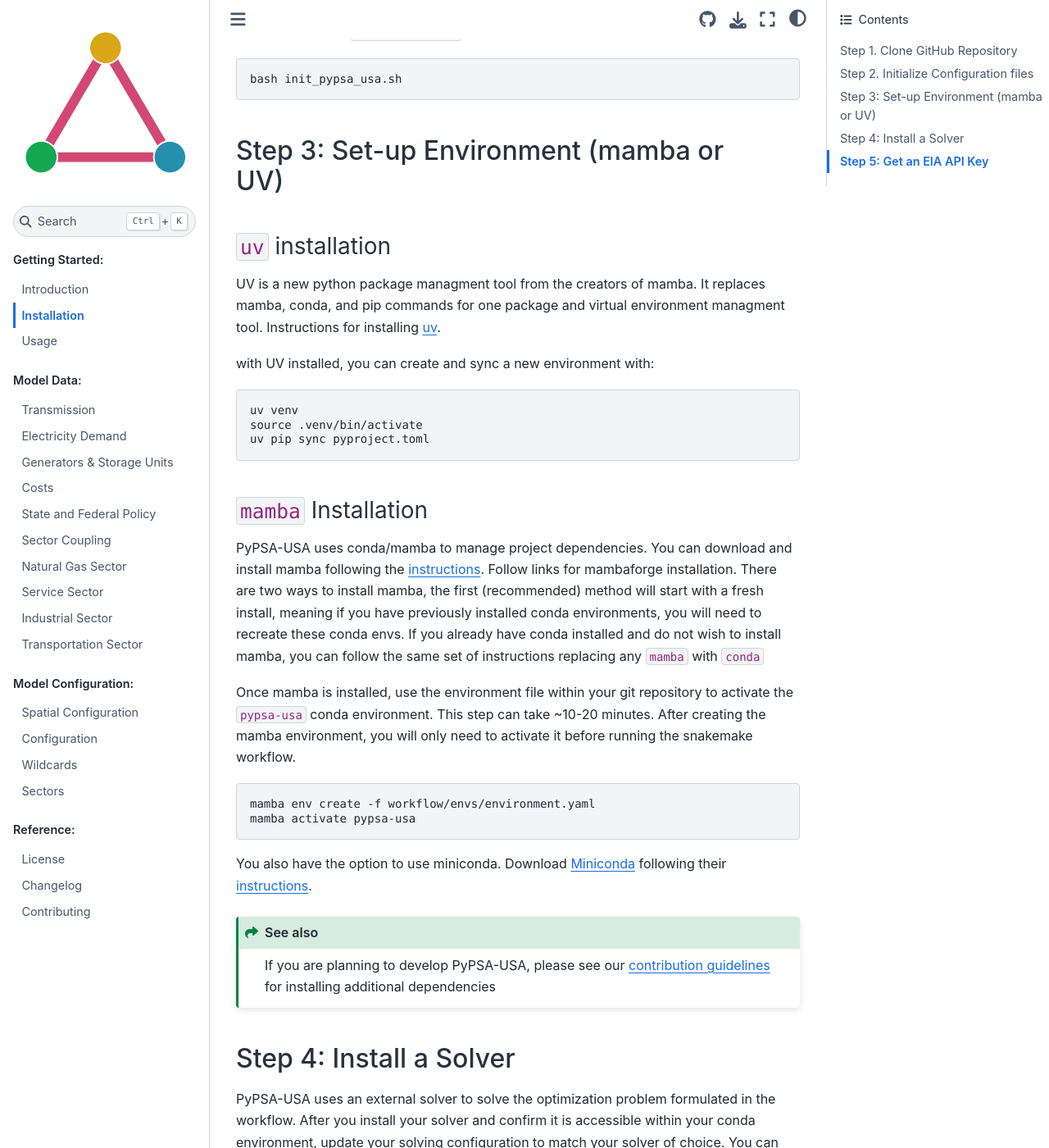
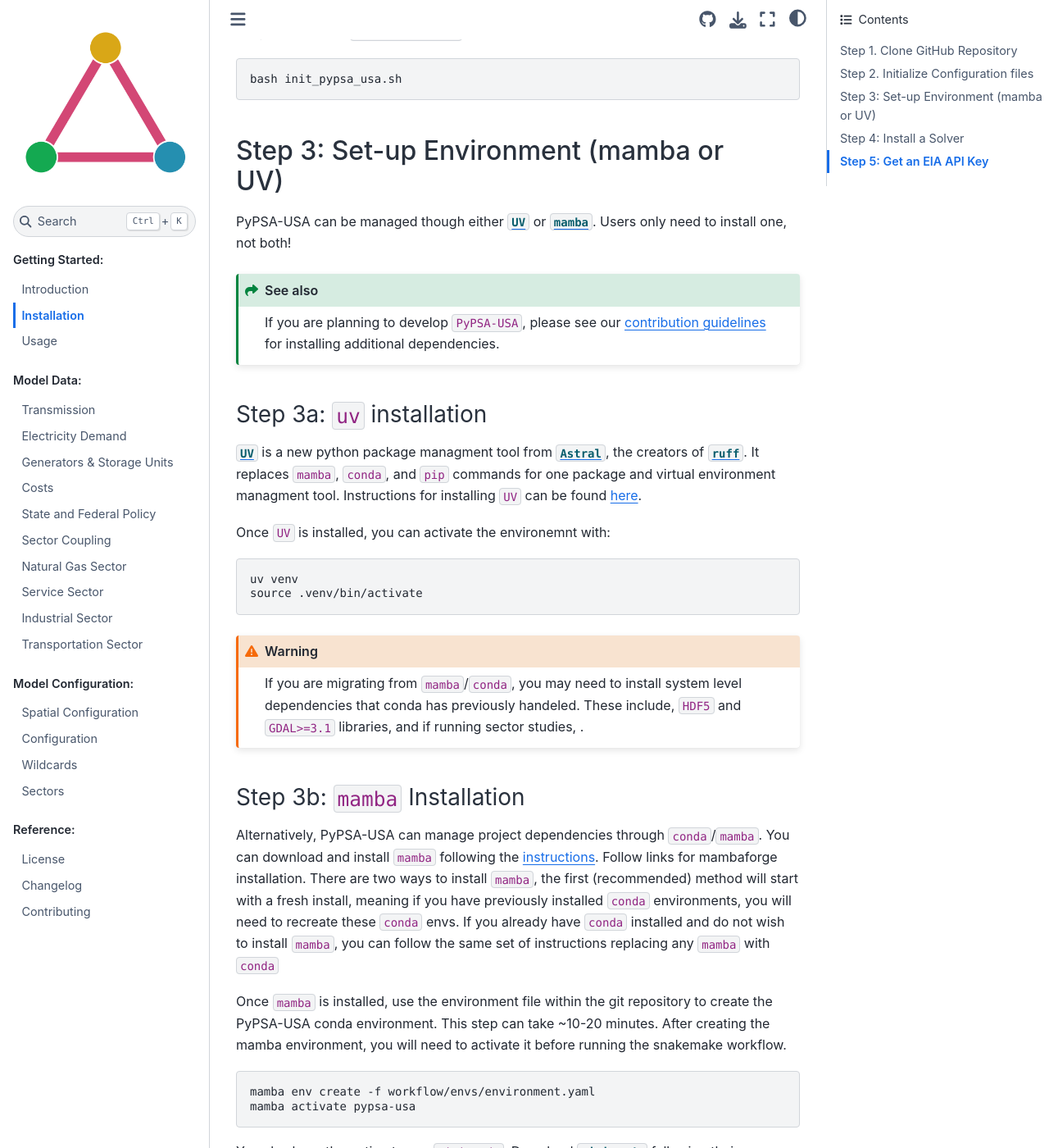
Before and after one commit to PyPSA/pypsa-usa, a Sphinx documentation site: the page built from docs/source/about-install.md, in a window 1280 px wide and 1400 px high, scrolled down 753 px. Shown: the whole window at 82% size. Built offline with Sphinx 7.4.7 and the Sphinx Book theme 1.1.4, drawn with Linux system fonts in a browser that asks for light colours; some of the changed text lies outside the part shown.

````diff
--- a/docs/source/about-install.md
+++ b/docs/source/about-install.md
@@ -29,37 +29,39 @@ bash init_pypsa_usa.sh
 
 ## Step 3: Set-up Environment (mamba or UV)
 
-### `uv` installation
+PyPSA-USA can be managed though either [`UV`](https://github.com/astral-sh/uv) or [`mamba`](https://github.com/mamba-org/mamba). Users only need to install one, not both!
 
-UV is a new python package managment tool from the creators of mamba. It replaces mamba, conda, and pip commands for one package and virtual environment managment tool. Instructions for installing [uv](https://docs.astral.sh/uv/getting-started/installation/).
+```{seealso}
+If you are planning to develop `PyPSA-USA`, please see our [contribution guidelines](./contributing.md#code-contributions) for installing additional dependencies.
+```
 
-with UV installed, you can create and sync a new environment with:
+### Step 3a: `uv` installation
+
+[`UV`](https://docs.astral.sh/uv/) is a new python package managment tool from [`Astral`](https://astral.sh/), the creators of [`ruff`](https://github.com/astral-sh/ruff). It replaces `mamba`, `conda`, and `pip` commands for one package and virtual environment managment tool. Instructions for installing `UV` can be found [here](https://docs.astral.sh/uv/getting-started/installation/).
+
+Once `UV` is installed, you can activate the environemnt with:
 
 ```console
 uv venv
 source .venv/bin/activate
-uv pip sync pyproject.toml
 ```
 
-### `mamba` Installation
+```{warning}
+If you are migrating from `mamba`/`conda`, you may need to install system level dependencies that conda has previously handeled. These include, `HDF5` and `GDAL>=3.1` libraries, and if running sector studies, .
+```
 
-PyPSA-USA uses conda/mamba to manage project dependencies. You can download and install mamba following the [instructions](https://mamba.readthedocs.io/en/latest/mamba-installation.html). Follow links for mambaforge installation. There are two ways to install mamba, the first (recommended) method will start with a fresh install, meaning if you have previously installed conda environments, you will need to recreate these conda envs. If you already have conda installed and do not wish to install mamba, you can follow the same set of instructions replacing any `mamba` with `conda`
+### Step 3b: `mamba` Installation
 
-Once mamba is installed, use the environment file within your git repository to activate the `pypsa-usa` conda environment. This step can take ~10-20 minutes. After creating the mamba environment, you will only need to activate it before running the snakemake workflow.
+Alternatively, PyPSA-USA can manage project dependencies through `conda`/`mamba`. You can download and install `mamba` following the [instructions](https://mamba.readthedocs.io/en/latest/mamba-installation.html). Follow links for mambaforge installation. There are two ways to install `mamba`, the first (recommended) method will start with a fresh install, meaning if you have previously installed `conda` environments, you will need to recreate these `conda` envs. If you already have `conda` installed and do not wish to install `mamba`, you can follow the same set of instructions replacing any `mamba` with `conda`
+
+Once `mamba` is installed, use the environment file within the git repository to create the PyPSA-USA conda environment. This step can take ~10-20 minutes. After creating the mamba environment, you will need to activate it before running the snakemake workflow.
 
 ```console
 mamba env create -f workflow/envs/environment.yaml
 mamba activate pypsa-usa
 ```
 
-You also have the option to use miniconda. Download [Miniconda](https://docs.conda.io/en/latest/miniconda.html) following their [instructions](https://docs.conda.io/en/latest/miniconda.html).
-
-
-
-
-```{seealso}
-If you are planning to develop PyPSA-USA, please see our [contribution guidelines](./contributing.md#code-contributions) for installing additional dependencies
-```
+You also have the option to use `miniconda`. Download [`miniconda`](https://docs.conda.io/en/latest/miniconda.html) following their [instructions](https://docs.conda.io/en/latest/miniconda.html).
 
 ## Step 4: Install a Solver
 
@@ -78,6 +80,6 @@ and the non-free, commercial software (for some of which free academic licenses
 
 ## Step 5: Get an EIA API Key
 
-The pypsa-usa workflow leverages the EIA API in several steps. The default configuration activates dynamic fuel-cost prices, which requires EIA API key. You can quickly get your key by completing this [form](https://www.eia.gov/opendata/register.php).
+The PyPSA-USA workflow leverages the EIA API in several steps. The default configuration activates dynamic fuel-cost prices, which requires EIA API key. You can quickly get your key by completing this [form](https://www.eia.gov/opendata/register.php).
 
 The API key will be emailed to you, and you can copy the key into the `config.api.yaml` file.
--- a/pyproject.toml
+++ b/pyproject.toml
@@ -21,6 +21,7 @@ classifiers = [
 ]
 license = {file = "LICENSE.md"}
 readme = "README.md"
+requires-python = ">=3.11, <3.12.0"
 dependencies = [
     "atlite==0.3.0",
     "cartopy==0.23.0",
@@ -35,7 +36,6 @@ dependencies = [
     "graphviz>=0.20.3",
     "gurobipy==11.0.3",
     "highspy>=1.9.0",
-    "kaleido==0.4.0rc5",
     "linopy==0.3.14",
     "matplotlib==3.8.0",
     "netcdf4==1.6.4",
````
Also changed, not shown: docs/source/contributing.md (+14 -2 lines), 3 other files.
